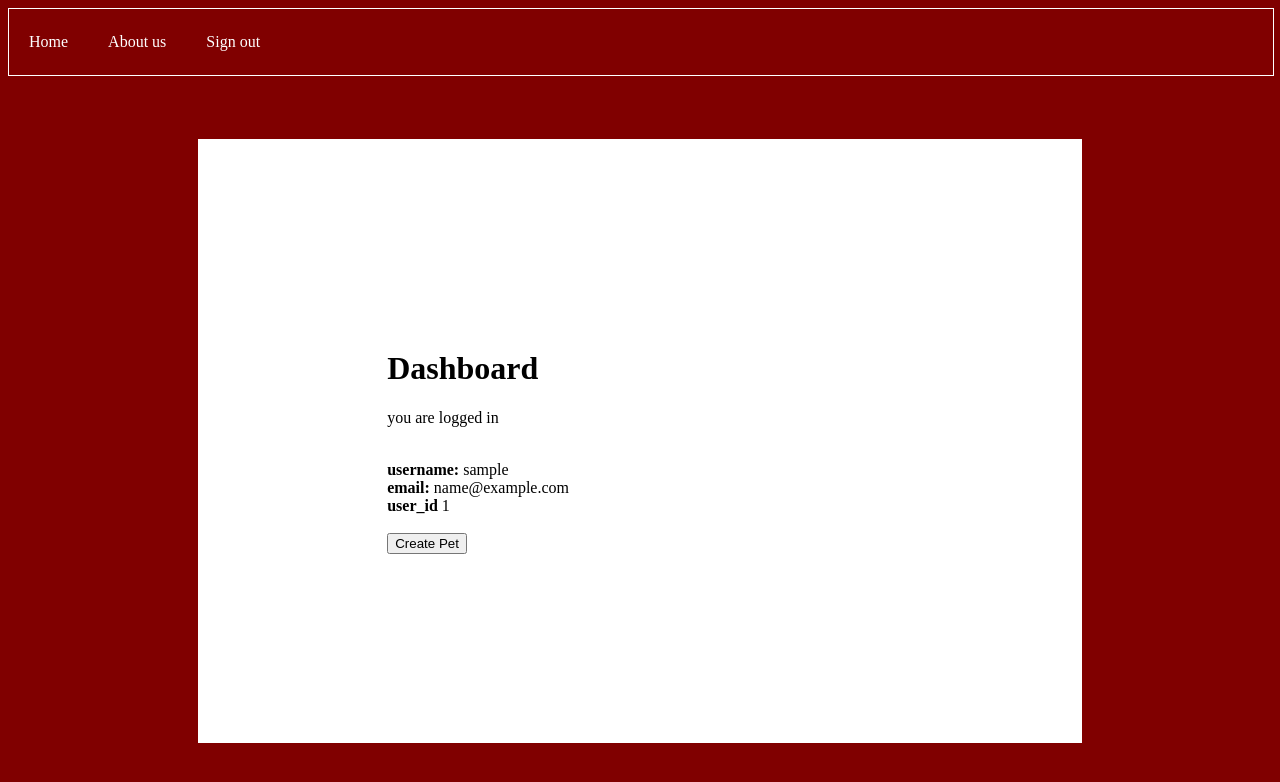
After one commit to DeFatso/PetPhysique-Pro, a Flask app: page /dashboard in a window 1280 px wide. The commit adds this page. Shown: the top 782 px of the page. Run offline with Flask 3, Linux system fonts and the light colour scheme; the visitor is signed in with stand-in values (Sample User, id 1).

Commit message:
dashboarf

```diff
--- a/pet-physique-pro-backend/app.py
+++ b/pet-physique-pro-backend/app.py
@@ -55,8 +55,10 @@ def login():
     if user and bcrypt.check_password_hash(user.password, password):
         # Store user's ID in session
         session['user_id'] = user.id
+        session['username'] = user.username
+        session['email'] = user.email
         # Redirect to dashboard or profile page
-        return redirect(url_for('home'))
+        return redirect(url_for('dashboard'))
     else:
         return render_template('login.html', error='Invalid username/email or password')
 
@@ -88,6 +90,27 @@ def signin():
     else:
         return render_template("signup.html")
 
+"""sign out"""
+@app.route('/logout')
+def logout():
+    # clear user session
+    session.clear()
+    return redirect(url_for('home'))
+
+"""Dashboard"""
+@app.route('/dashboard')
+def dashboard():
+    # Check if user is logged in
+    if 'user_id' in session:
+        # Retrieve user data from session
+        user_id = session['user_id']
+        username = session['username']
+        email = session['email']
+        return render_template("dashboard.html", current_user={'user_id': user_id, 'username': username, 'email': email})
+    else:
+        # Redirect to login page if user is not logged in
+        return redirect(url_for('login'))
+
 """create pet page"""
 @app.route('/create_pet')
 def create_pet_page():
--- /dev/null
+++ b/pet-physique-pro-backend/static/styles/dashboard.css
@@ -0,0 +1,30 @@
+body {
+    background-color: maroon;
+}
+
+nav {
+    display: flex;
+    width: 100%;
+    background-color: maroon;
+    padding-top: 10px;
+    padding-bottom: 10px;
+    overflow: hidden;
+    border: white 1px solid;
+}
+
+nav a {
+    float: left;
+    display: block;
+    color: rgb(255, 255, 255);
+    text-align: center;
+    padding: 14px 20px;
+    text-decoration: none;
+}
+
+#container {
+    background-color: rgb(255, 255, 255);
+    margin-top: 5%;
+    margin-left: 15%;
+    margin-right: 15%;
+    padding: 15%;
+}
--- /dev/null
+++ b/pet-physique-pro-backend/templates/dashboard.html
@@ -0,0 +1,36 @@
+<!DOCTYPE html>
+<html lang="en">
+<head>
+    <meta charset="UTF-8">
+    <meta name="viewport" content="width=device-width, initial-scale=1.0">
+    <title>Dashboard</title>
+    <link rel="stylesheet" href="../static/styles/dashboard.css">
+    <nav>
+        <a href="/">Home</a>
+        <a href="/about-us">About us</a>
+        {% if current_user %}
+        <a href="/logout">Sign out</a>
+        {% endif %}
+    </nav>
+</head>
+<body>
+    <div id="container">
+        <h1>Dashboard</h1>
+        <p>you are logged in</p>
+
+        <br>
+        <strong>username:</strong>
+        {{ current_user.username }}<br>
+
+        <strong>email:</strong>
+        {{ current_user.email }}<br>
+
+        <strong>user_id</strong>
+        {{ current_user.user_id }}<br>
+        <br>
+        <form action="/create_pet">
+            <button type="submit">Create Pet</button>
+        </form>
+    </div>
+</body>
+</html>
```
Also changed, not shown: pet-physique-pro-backend/templates/create_pet.html (+18 -3 lines), pet-physique-pro-backend/data.sqlite.
